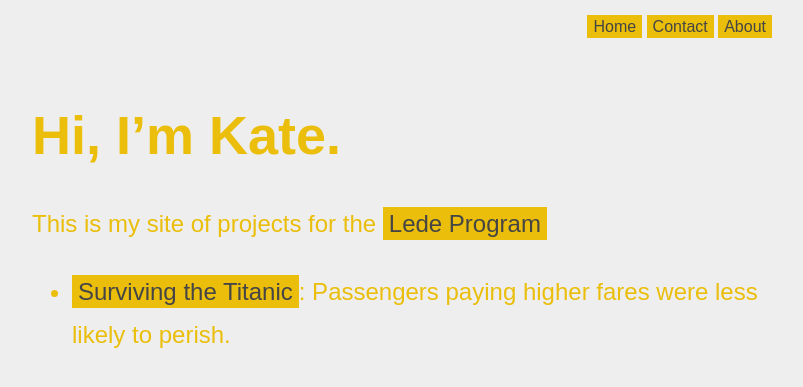
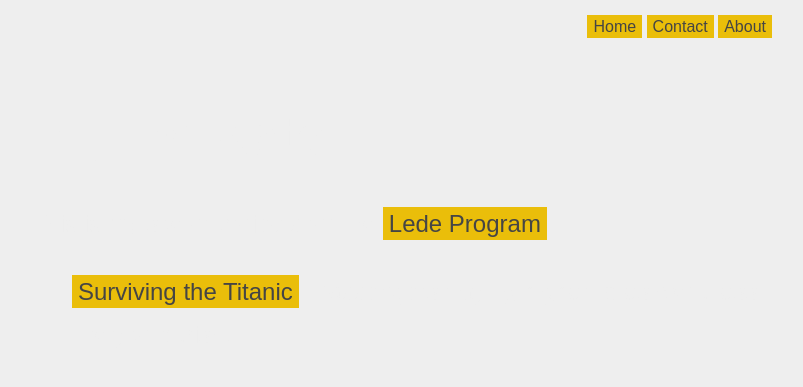
Before and after one commit to kcough/data-studio-projects, a Jekyll site: the page built from docs/index.md, in a window 1280 px wide. Shown: the top 387 px of the page, without its empty margins (233-1036 px from the left). Built offline with Jekyll 4.4.1, drawn with Linux system fonts in a browser that asks for light colours; our own code applies the rules of GitHub Pages for plain Markdown files.

Commit message:
changes to stylesheet

```diff
--- a/docs/assets/css/main.css
+++ b/docs/assets/css/main.css
@@ -7,7 +7,7 @@
   margin: 0 auto;
   padding-bottom: 60px;
   padding-top: 60px;
-  color: #eabe0a;
+  color: #eeeeee;
   font-family: Cabin, sans-serif;
   position: relative;
 }
@@ -17,7 +17,7 @@
   top: 10px;
   right: 10px;
   text-align: right;
-  color: #eabe0a;
+  color: #454545;
   width: 100%;
 }
 
```
